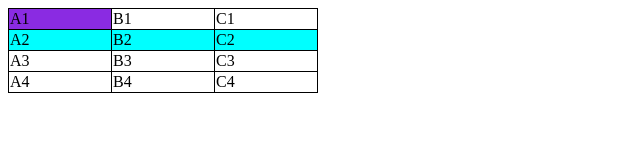
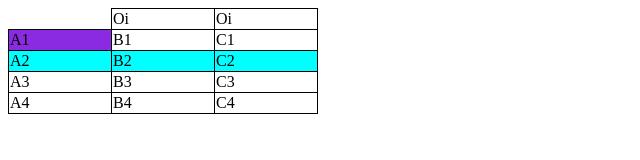
Before and after one commit to PedrooAlencar/html-css, a plain HTML site: page exercicios/ex022/index.html in a window 1280 px wide. Shown: the whole page, without its empty margins (0-640 px from the left). Drawn offline with Linux system fonts and the light colour scheme.

Commit message:
Teste de tabelas th

```diff
--- a/exercicios/ex022/index.html
+++ b/exercicios/ex022/index.html
@@ -24,6 +24,10 @@
 <body>
 
     <table>
+        <th>
+            <td> Oi</td>
+            <td> Oi </td>
+        </th>
         <tr>
             <td class="isolado">A1</td>
             <td>B1</td>
@@ -44,6 +48,7 @@
             <td>B4</td>
             <td>C4</td>
         </tr>
+
     </table>
 </body>
 </html>
```
